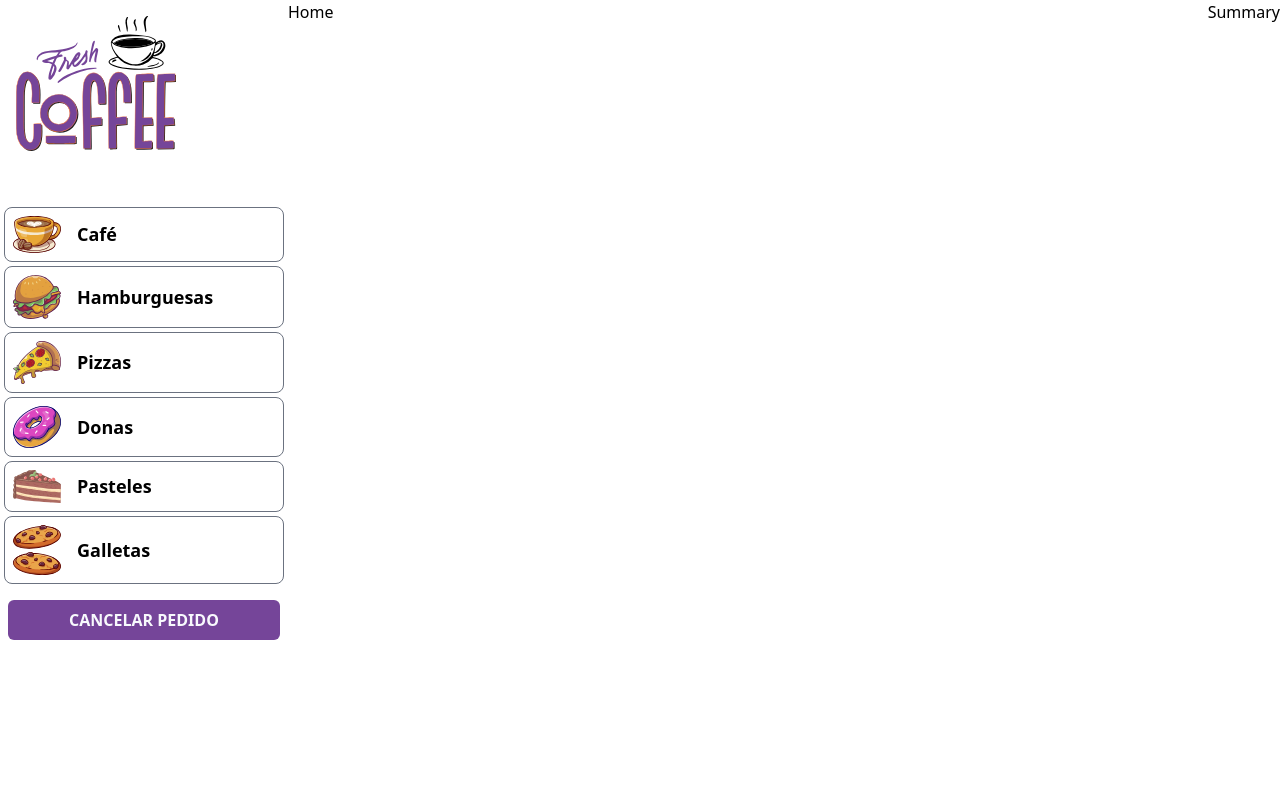
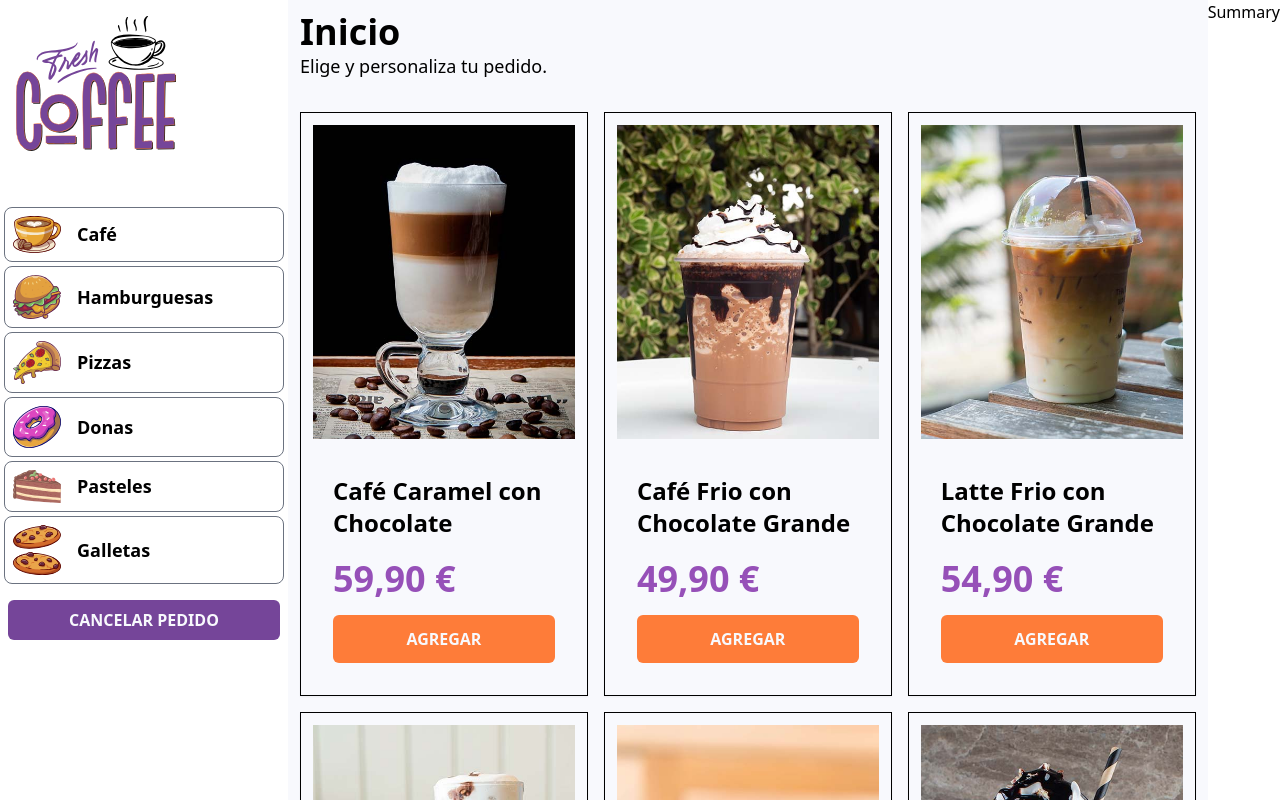
Before and after one commit to roxy-perez/react-kiosk-web, a React (Vite) app: page / in a window 1280 px wide. Built offline with nearby package versions, Linux system fonts and the light colour scheme.

Commit message:
Added Products design and functionality

```diff
--- /dev/null
+++ b/src/components/Product.jsx
@@ -0,0 +1,18 @@
+import { formatMoney } from "../helpers";
+export default function Product({ product }) {
+  const { image, name, price } = product;
+
+  return (
+    <div className="border p-3 shadow-sm bg-ghost-white">
+      <img src={`/img/${image}.jpg`} className="w-full" alt="{`imagen ${name}`}" />
+      <div className="mt-4 p-5">
+        <h3 className="text-2xl font-bold">{name}</h3>
+        <p className="mt-5 font-black text-4xl text-purpureus">{formatMoney(price)}</p>
+
+        <button type="button"
+        className="w-full mt-4 uppercase cursor-pointer bg-orange-crayola text-ghost-white font-bold p-3 rounded-md hover:bg-gray-light hover:text-ghost-white"
+        >Agregar</button>
+      </div>
+    </div>
+  )
+}
--- a/src/components/Sidebar.jsx
+++ b/src/components/Sidebar.jsx
@@ -10,12 +10,15 @@ export default function Sidebar() {
 
       <div className="mt-10">
         {categories.map((cat) => (
-          <Category category={cat} />
+          <Category key={cat.id} category={cat} />
         ))}
       </div>
 
-      <div className="mx-2 my-4 p-2 bg-royal-purple text-ghost-white rounded-md cursor-pointer hover:bg-orange-crayola hover:text-black">
-        <button type="button" className="w-full text-center uppercase font-bold rounded-lg truncate">
+      <div className="mx-2 my-4 p-2 bg-royal-purple text-ghost-white rounded-md cursor-pointer hover:bg-orange-crayola">
+        <button
+          type="button"
+          className="w-full text-center uppercase font-bold rounded-lg truncate"
+        >
           Cancelar pedido
         </button>
       </div>
--- /dev/null
+++ b/src/data/products.js
@@ -0,0 +1,419 @@
+const products = [
+  {
+      name: "Café Caramel con Chocolate",
+      price: 59.9,
+      image: "cafe_01",
+      category_id: 1,
+      id: 1
+    },
+    {
+      name: "Café Frio con Chocolate Grande",
+      price: 49.9,
+      image: "cafe_02",
+      category_id: 1,
+      id: 2
+    },
+    {
+      name: "Latte Frio con Chocolate Grande",
+      price: 54.9,
+      image: "cafe_03",
+      category_id: 1,
+      id: 3
+    },
+    {
+      name: "Latte Frio con Chocolate Grande",
+      price: 54.9,
+      image: "cafe_04",
+      category_id: 1,
+      id: 4
+    },
+    {
+      name: "Malteada Fria con Chocolate Grande",
+      price: 54.9,
+      image: "cafe_05",
+      category_id: 1,
+      id: 5
+    },
+    {
+      name: "Café Mocha Caliente Chico",
+      price: 39.9,
+      image: "cafe_06",
+      category_id: 1,
+      id: 6
+    },
+    {
+      name: "Café Mocha Caliente Grande con Chocolate",
+      price: 59.9,
+      image: "cafe_07",
+      category_id: 1,
+      id: 7
+    },
+    {
+      name: "Café Caliente Capuchino Grande",
+      price: 59.9,
+      image: "cafe_08",
+      category_id: 1,
+      id: 8
+    },
+    {
+      name: "Café Mocha Caliente Mediano",
+      price: 49.9,
+      image: "cafe_09",
+      category_id: 1,
+      id: 9
+    },
+    {
+      name: "Café Mocha Frio con Caramelo Mediano",
+      price: 49.9,
+      image: "cafe_10",
+      category_id: 1,
+      id: 10
+    },
+    {
+      name: "Café Mocha Frio con Chocolate Mediano",
+      price: 49.9,
+      image: "cafe_11",
+      category_id: 1,
+      id: 11
+    },
+    {
+      name: "Café Espresso",
+      price: 29.9,
+      image: "cafe_12",
+      category_id: 1,
+      id: 12
+    },
+    {
+      name: "Café Capuchino Grande con Caramelo",
+      price: 59.9,
+      image: "cafe_13",
+      category_id: 1,
+      id: 13
+    },
+    {
+      name: "Café Caramelo Grande",
+      price: 59.9,
+      image: "cafe_14",
+      category_id: 1,
+      id: 14
+    },
+    {
+      name: "Paquete de 3 donas de Chocolate",
+      price: 39.9,
+      image: "donas_01",
+      category_id: 4,
+      id: 15
+    },
+    {
+      name: "Paquete de 3 donas Glaseadas",
+      price: 39.9,
+      image: "donas_02",
+      category_id: 4,
+      id: 16
+    },
+    {
+      name: "Dona de Fresa ",
+      price: 19.9,
+      image: "donas_03",
+      category_id: 4,
+      id: 17
+    },
+    {
+      name: "Dona con Galleta de Chocolate ",
+      price: 19.9,
+      image: "donas_04",
+      category_id: 4,
+      id: 18
+    },
+    {
+      name: "Dona glass con Chispas Sabor Fresa ",
+      price: 19.9,
+      image: "donas_05",
+      category_id: 4,
+      id: 19
+    },
+    {
+      name: "Dona glass con Chocolate ",
+      price: 19.9,
+      image: "donas_06",
+      category_id: 4,
+      id: 20
+    },
+    {
+      name: "Dona de Chocolate con MÁS Chocolate ",
+      price: 19.9,
+      image: "donas_07",
+      category_id: 4,
+      id: 21
+    },
+    {
+      name: "Paquete de 3 donas de Chocolate ",
+      price: 39.9,
+      image: "donas_08",
+      category_id: 4,
+      id: 22
+    },
+    {
+      name: "Paquete de 3 donas con Vainilla y Chocolate ",
+      price: 39.9,
+      image: "donas_09",
+      category_id: 4,
+      id: 23
+    },
+    {
+      name: "Paquete de 6 Donas",
+      price: 69.9,
+      image: "donas_10",
+      category_id: 4,
+      id: 24
+    },
+    {
+      name: "Paquete de 3 Variadas",
+      price: 39.9,
+      image: "donas_11",
+      category_id: 4,
+      id: 25
+    },
+    {
+      name: "Dona Natural con Chocolate",
+      price: 19.9,
+      image: "donas_12",
+      category_id: 4,
+      id: 26
+    },
+    {
+      name: "Paquete de 3 Donas de Chocolate con Chispas",
+      price: 39.9,
+      image: "donas_13",
+      category_id: 4,
+      id: 27
+    },
+    {
+      name: "Dona Chocolate y Coco",
+      price: 19.9,
+      image: "donas_14",
+      category_id: 4,
+      id: 28
+    },
+    {
+      name: "Paquete Galletas de Chocolate",
+      price: 29.9,
+      image: "galletas_01",
+      category_id: 6,
+      id: 29
+    },
+    {
+      name: "Paquete Galletas de Chocolate y Avena",
+      price: 39.9,
+      image: "galletas_02",
+      category_id: 6,
+      id: 30
+    },
+    {
+      name: "Paquete de Muffins de Vainilla",
+      price: 39.9,
+      image: "galletas_03",
+      category_id: 6,
+      id: 31
+    },
+    {
+      name: "Paquete de 4 Galletas de Avena",
+      price: 24.9,
+      image: "galletas_04",
+      category_id: 6,
+      id: 32
+    },
+    {
+      name: "Galletas de Mantequilla Variadas",
+      price: 39.9,
+      image: "galletas_05",
+      category_id: 6,
+      id: 33
+    },
+    {
+      name: "Galletas de sabores frutales",
+      price: 39.9,
+      image: "galletas_06",
+      category_id: 6,
+      id: 34
+    },
+    {
+      name: "Hamburguesa Sencilla",
+      price: 59.9,
+      image: "hamburguesas_01",
+      category_id: 2,
+      id: 35
+    },
+    {
+      name: "Hamburguesa de Pollo",
+      price: 59.9,
+      image: "hamburguesas_02",
+      category_id: 2,
+      id: 36
+    },
+    {
+      name: "Hamburguesa de Pollo y Chili",
+      price: 59.9,
+      image: "hamburguesas_03",
+      category_id: 2,
+      id: 37
+    },
+    {
+      name: "Hamburguesa Queso y  Pepinos",
+      price: 59.9,
+      image: "hamburguesas_04",
+      category_id: 2,
+      id: 38
+    },
+    {
+      name: "Hamburguesa Cuarto de Libra",
+      price: 59.9,
+      image: "hamburguesas_05",
+      category_id: 2,
+      id: 39
+    },
+    {
+      name: "Hamburguesa Doble Queso",
+      price: 69.9,
+      image: "hamburguesas_06",
+      category_id: 2,
+      id: 40
+    },
+    {
+      name: "Hot Dog Especial",
+      price: 49.9,
+      image: "hamburguesas_07",
+      category_id: 2,
+      id: 41
+    },
+    {
+      name: "Paquete 2 Hot Dogs",
+      price: 69.9,
+      image: "hamburguesas_08",
+      category_id: 2,
+      id: 42
+    },
+    {
+      name: "4 Rebanadas de Pay de Queso",
+      price: 69.9,
+      image: "pastel_01",
+      category_id: 5,
+      id: 43
+    },
+    {
+      name: "Waffle Especial",
+      price: 49.9,
+      image: "pastel_02",
+      category_id: 5,
+      id: 44
+    },
+    {
+      name: "Croissants De la casa",
+      price: 39.9,
+      image: "pastel_03",
+      category_id: 5,
+      id: 45
+    },
+    {
+      name: "Pay de Queso",
+      price: 19.9,
+      image: "pastel_04",
+      category_id: 5,
+      id: 46
+    },
+    {
+      name: "Pastel de Chocolate",
+      price: 29.9,
+      image: "pastel_05",
+      category_id: 5,
+      id: 47
+    },
+    {
+      name: "Rebanada Pastel de Chocolate",
+      price: 29.9,
+      image: "pastel_06",
+      category_id: 5,
+      id: 48
+    },
+    {
+      name: "Pizza Spicy con Doble Queso",
+      price: 69.9,
+      image: "pizzas_01",
+      category_id: 3,
+      id: 49
+    },
+    {
+      name: "Pizza Jamón y Queso",
+      price: 69.9,
+      image: "pizzas_02",
+      category_id: 3,
+      id: 50
+    },
+    {
+      name: "Pizza Doble Queso",
+      price: 69.9,
+      image: "pizzas_03",
+      category_id: 3,
+      id: 51
+    },
+    {
+      name: "Pizza Especial de la Casa",
+      price: 69.9,
+      image: "pizzas_04",
+      category_id: 3,
+      id: 52
+    },
+    {
+      name: "Pizza Chorizo",
+      price: 69.9,
+      image: "pizzas_05",
+      category_id: 3,
+      id: 53
+    },
+    {
+      name: "Pizza Hawaiana",
+      price: 69.9,
+      image: "pizzas_06",
+      category_id: 3,
+      id: 54
+    },
+    {
+      name: "Pizza Tocino",
+      price: 69.9,
+      image: "pizzas_07",
+      category_id: 3,
+      id: 55
+    },
+    {
+      name: "Pizza Vegetales y Queso",
+      price: 69.9,
+      image: "pizzas_08",
+      category_id: 3,
+      id: 56
+    },
+    {
+      name: "Pizza Pepperoni y Queso",
+      price: 69.9,
+      image: "pizzas_09",
+      category_id: 3,
+      id: 57
+    },
+    {
+      name: "Pizza Aceitunas y Queso",
+      price: 69.9,
+      image: "pizzas_10",
+      category_id: 3,
+      id: 58
+    },
+    {
+      name: "Pizza Queso, Jamón y Champiñones",
+      price: 69.9,
+      image: "pizzas_11",
+      category_id: 3,
+      id: 59
+    }
+]
+
+export {
+  products
+}
--- /dev/null
+++ b/src/helpers/index.js
@@ -0,0 +1,6 @@
+export const formatMoney = (amount) => {
+  return amount.toLocaleString("es-ES", {
+    style: "currency",
+    currency: "EUR",
+  });
+}
--- a/src/layouts/Layout.jsx
+++ b/src/layouts/Layout.jsx
@@ -6,7 +6,7 @@ export default function Layout() {
     return (
         <div className='md:flex'>
             <Sidebar />
-            <main className='flex-1'>
+            <main className='flex-1 h-screen overflow-y-scroll bg-ghost-white p-3'>
                 <Outlet />
             </main>
             <Summary />
--- a/src/views/Home.jsx
+++ b/src/views/Home.jsx
@@ -1,5 +1,16 @@
+import { products } from "../data/products";
+import Product from "../components/Product";
+
 export default function Home() {
     return (
-        <div>Home</div>
-    )
+        <>
+            <h1 className="text-4xl font-black">Inicio</h1>
+            <p className="text-lg">Elige y personaliza tu pedido.</p>
+
+            <div className="grid grid-cols-1 gap-4 mt-8 md:grid-cols-2 xl:grid-cols-3">
+                {products.map((product) => (
+                    <Product key={product.image} product={product} />))}
+            </div>
+        </>
+    );
 }
```
